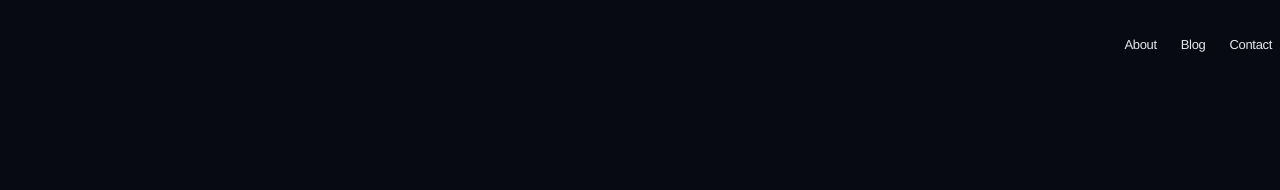
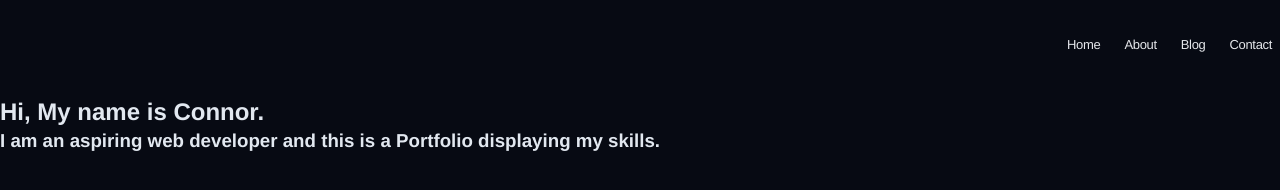
Before and after one commit to Connorswebdev/ConnorRoss_T1A2, a plain HTML site: page index.html in a window 1280 px wide. Drawn offline with Linux system fonts and the light colour scheme.

Commit message:
adding placeholder text on index.html for future changes.

```diff
--- a/index.html
+++ b/index.html
@@ -12,6 +12,9 @@
         <nav class="navbar">
             <ul class="header__nav">
                 <li>
+                    <a class="header__titles" href="index.html">Home</a>
+                </li>
+                <li>
                     <a class="header__titles" href="about.html">About</a>
                 </li>
                 <li>
@@ -23,7 +26,14 @@
             </ul>
     </header>
     <main>
-
+        <div>
+            <h2>
+               Hi, My name is Connor.
+            </h2>
+            <h3>
+                I am an aspiring web developer and this is a Portfolio displaying my skills.
+            </h3>
+            </div>
     </main>
 </body>
 </html>
```
Also changed, not shown: blog.html (+3 -0 lines), contact.html (+3 -0 lines).
